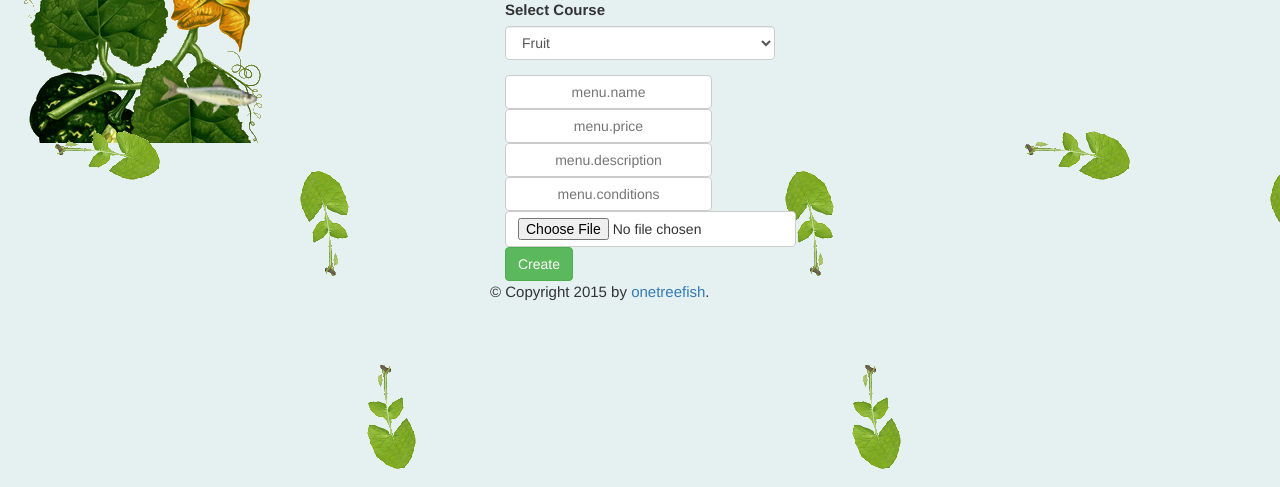
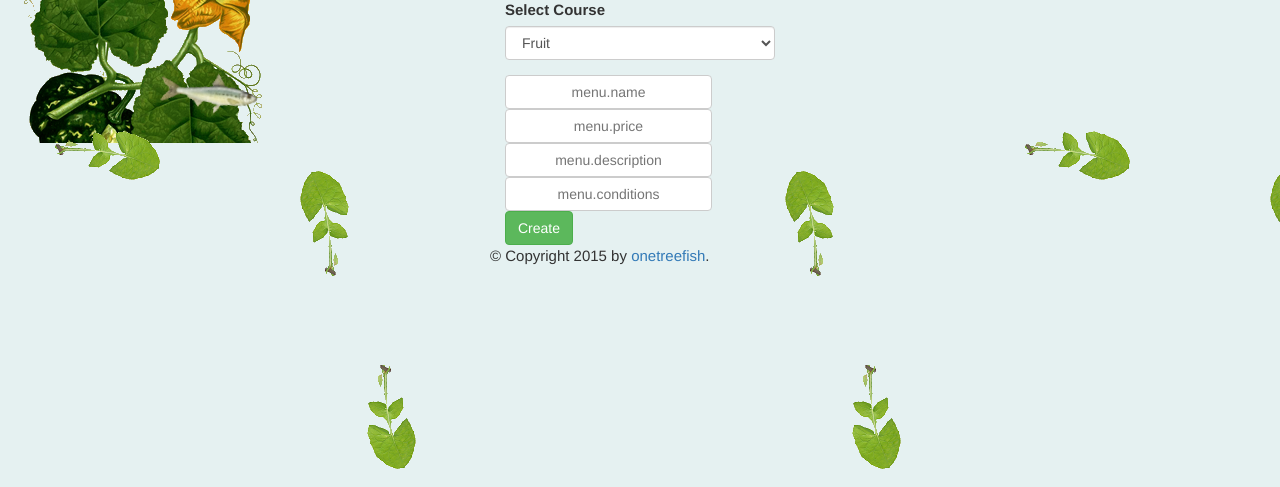
Before and after one commit to zhangtreefish/FoodsTherapy, a Flask app: template templates/newMenuItem.html in a window 1280 px wide. Shown: the part 157-644 px from the top of the page. Run offline with Flask 2, Linux system fonts and the light colour scheme; the template is opened without the code that fills it, so the values that code supplies are empty; parts of the project's set-up code (start-up, migrations or seed data) failed here and were passed over; some libraries are stand-ins or nearby versions.

Commit message:
test:remove image upload from the view

```diff
--- a/templates/newMenuItem.html
+++ b/templates/newMenuItem.html
@@ -24,7 +24,6 @@
 			<input type='text' class='btn btn-default' name="newPrice" placeholder='menu.price'>
 			<input type='text' class='btn btn-default' name="newDescription" placeholder='menu.description'>
 			<input type='text' class='btn btn-default' name="newConditions" placeholder='menu.conditions'>
-			<input type='file' class='btn btn-default' name="newImage" placeholder='menu.image_path'>
 			<input type='submit' class='btn btn-success' value="Create">
 		</form>
 	</div>
```
